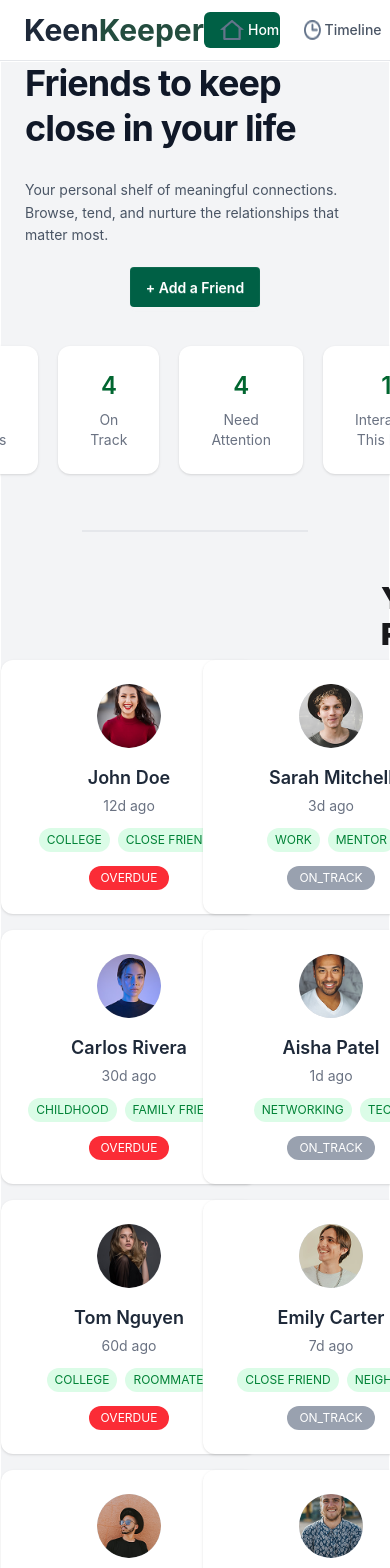
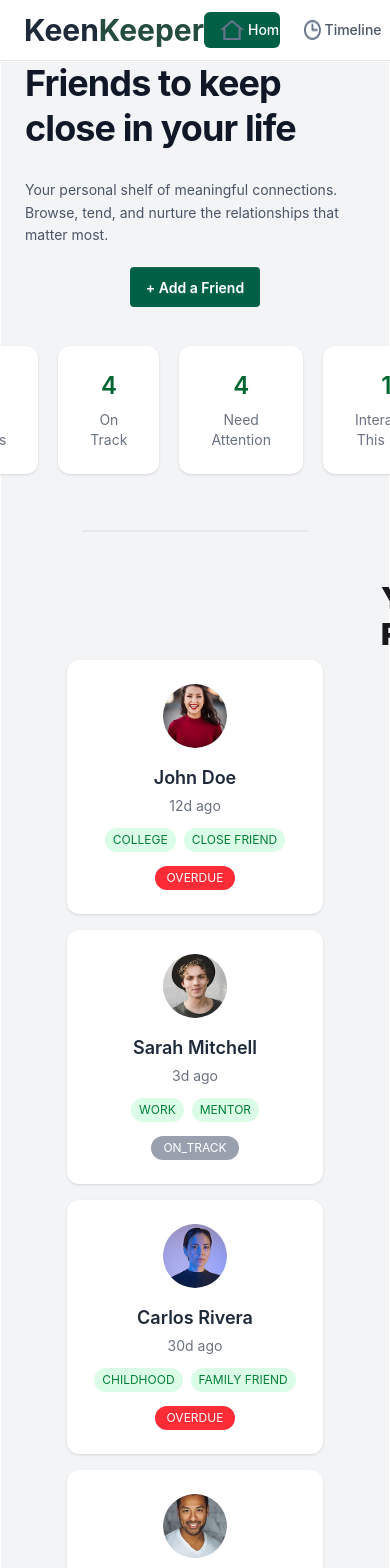
Before and after one commit to ruhul1845/A-7, a React (Vite) app: page / in a window 390 px wide. Shown: the top 1568 px of the page. Built offline with nearby package versions, Linux system fonts and the light colour scheme.

Commit message:
responsive fixed

```diff
--- a/src/componenets/Friend.jsx
+++ b/src/componenets/Friend.jsx
@@ -51,7 +51,7 @@ const Friend = () => {
                 <div className="flex items-center justify-center mt-16">
                     {loading
                         ? <MoonLoader color="#166534" className='my-10' />
-                        : <div className="grid grid-cols-2 md:grid-cols-4 gap-4 mx-auto my-8 ">
+                        : <div className="grid grid-cols-1 md:grid-cols-2 lg:grid-cols-4 gap-4 mx-auto my-8 ">
                             {friends.map((friend) => (
                                 <FriendShow key={friend.id} friend={friend} />
                             ))}
```
